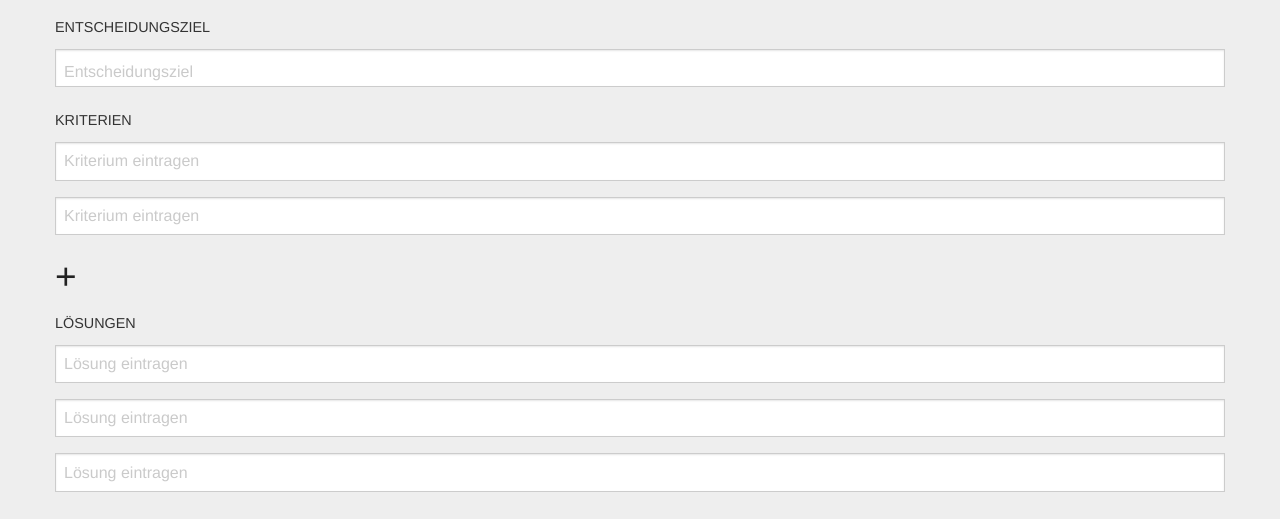
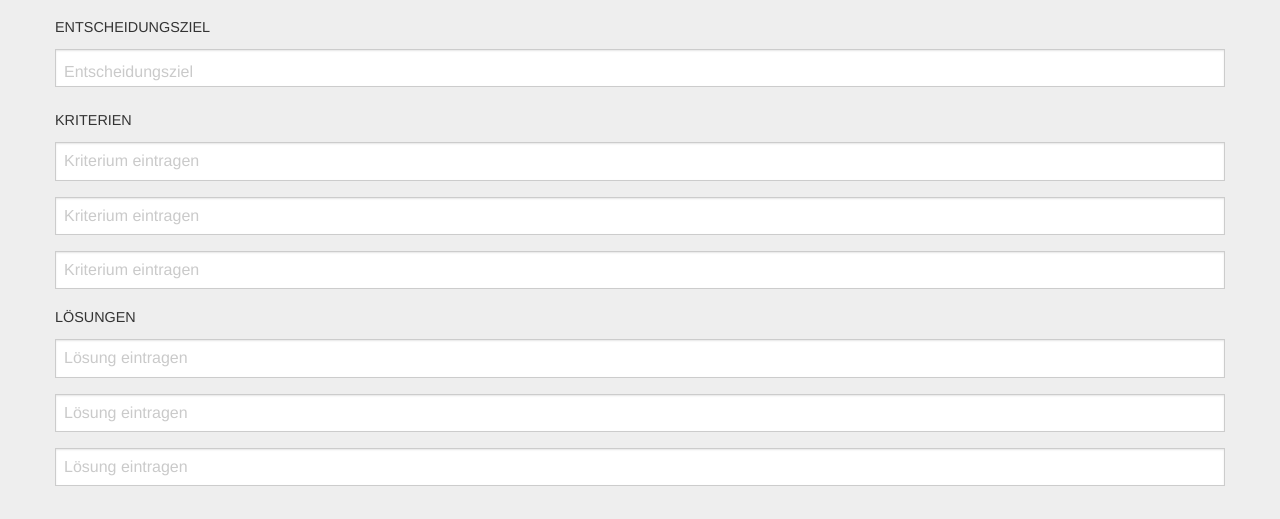
Before and after one commit to badde-media/AHP-App, a plain HTML site: page public_html/Single_DecisionCreate.html in a window 1280 px wide. Shown: the part 281-800 px from the top of the page. Drawn offline with nearby package versions, Linux system fonts and the light colour scheme.

Commit message:
Auf 3 Kriterien beschränkt

```diff
--- a/public_html/Single_DecisionCreate.html
+++ b/public_html/Single_DecisionCreate.html
@@ -12,7 +12,7 @@
     <script type="text/javascript" src="https://code.jquery.com/jquery-3.1.1.js"></script>
     <script src="js/Storage.js"></script>
   </head>
-  <body>
+  <body onload="init();">
 
     <!-- Start Title Bar -->
     <div class="primary title-bar">
@@ -59,9 +59,10 @@
                <div id="dynamicInput">
            <input type="text" placeholder="Kriterium eintragen" id="skriterium1" value="" name="myInputs[]"/>
               <input type="text" placeholder="Kriterium eintragen" id="skriterium2" value="" name="myInputs[]" />
+              <input type="text" placeholder="Kriterium eintragen" id="skriterium3" value="" name="myInputs[]" />
      </div>
 
-              <div onClick="addInput('dynamicInput');"><h2>+</h2></div>
+             <!-- <div onClick="addInput('dynamicInput');"><h2>+</h2></div> -->
             </div>
           </div>
 
@@ -99,19 +100,14 @@
             var id = $(this).attr('id');
             var value = $(this).val();
             localStorage.setItem(id, value);
-
         });
     });
-
 
     $('input[type="text"]').each(function(){
         var id = $(this).attr('id');
         var value = localStorage.getItem(id);
-
         $(this).val(value);
-
     });
-
 </script>
 
     <script src="js/vendor/jquery.js"></script>
```
Lines whose indentation alone changed are shown as unchanged.
